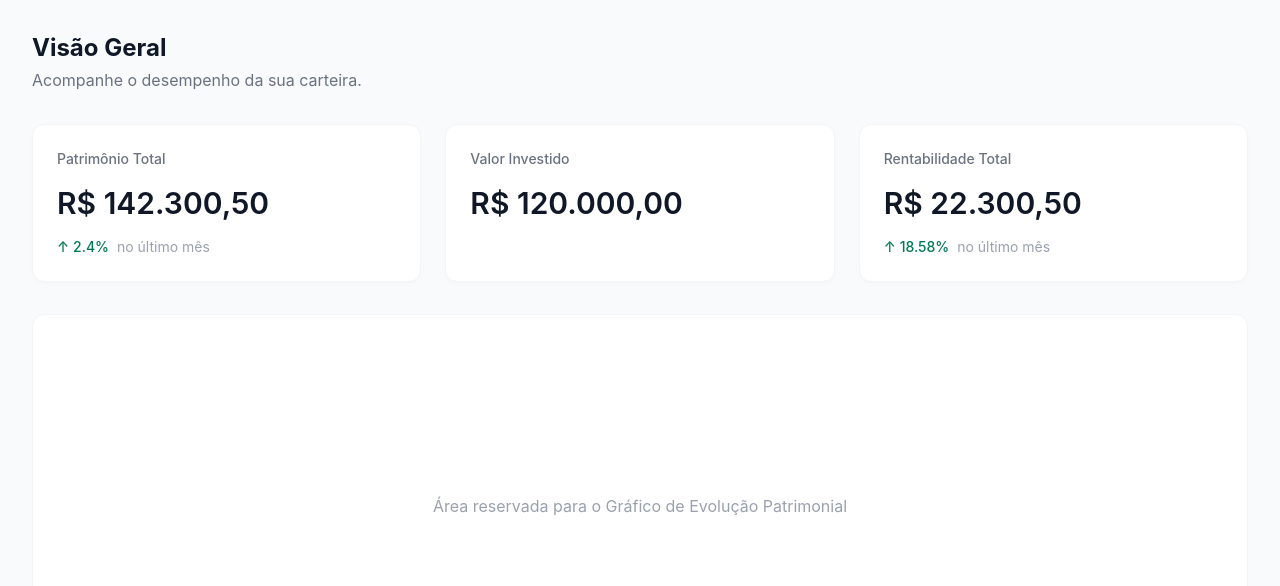
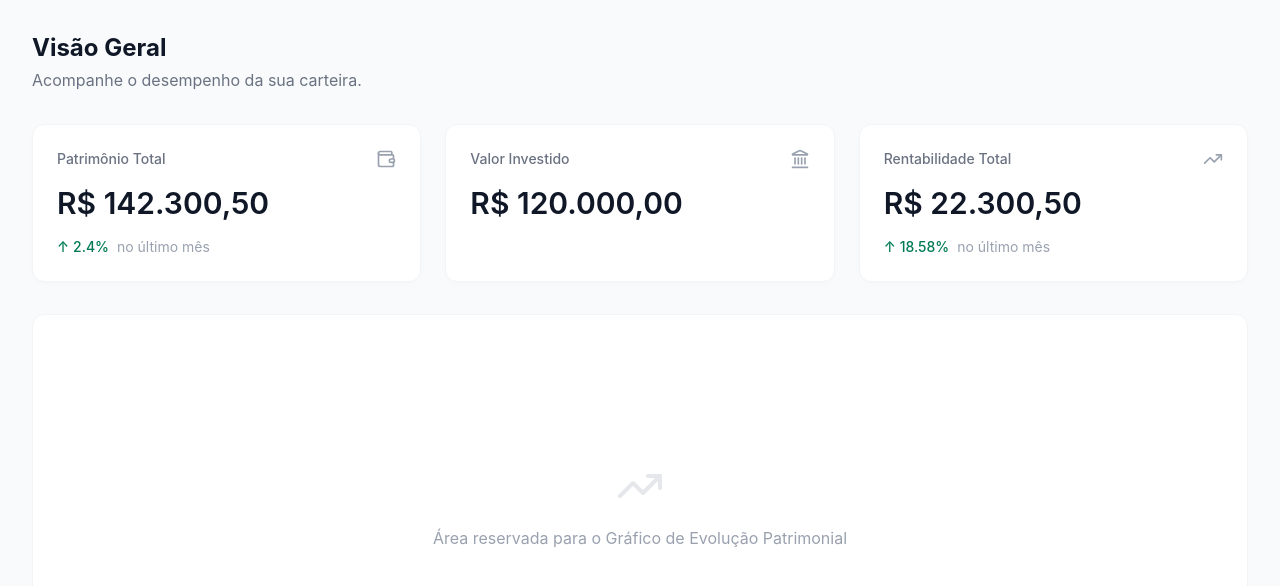
Before and after one commit to elc1090/project2-2026b-guigalmesh, a React (Vite) app in the folder frontend/: page / in a window 1280 px wide. Shown: the top 586 px of the page. Built offline with nearby package versions, Linux system fonts and the light colour scheme; no server answers.

Commit message:
feat: icones

```diff
--- a/frontend/package.json
+++ b/frontend/package.json
@@ -9,6 +9,7 @@
     "preview": "vite preview"
   },
   "dependencies": {
+    "lucide-react": "^1.46.0",
     "react": "^18.3.1",
     "react-dom": "^18.3.1"
   },
--- a/frontend/src/App.tsx
+++ b/frontend/src/App.tsx
@@ -1,5 +1,6 @@
 import { useEffect, useState } from "react";
 import { SummaryCard } from "./components/SummaryCard";
+import { Wallet, TrendingUp, Landmark } from 'lucide-react';
 
 const API_URL = import.meta.env.VITE_API_URL ?? "http://localhost:3333";
 
@@ -23,26 +24,30 @@ export default function App() {
           <p className="text-gray-500 mt-1">Acompanhe o desempenho da sua carteira.</p>
         </header>
 
-        {/* Grid de Cards */}
+        {/* Grid de Cards com Ícones Aplicados */}
         <div className="grid grid-cols-1 md:grid-cols-3 gap-6">
           <SummaryCard
             title="Patrimônio Total"
             value="R$ 142.300,50"
+            icon={<Wallet size={20} />}
             trend={{ value: "2.4%", isPositive: true }}
           />
           <SummaryCard
             title="Valor Investido"
             value="R$ 120.000,00"
+            icon={<Landmark size={20} />}
           />
           <SummaryCard
             title="Rentabilidade Total"
             value="R$ 22.300,50"
+            icon={<TrendingUp size={20} />}
             trend={{ value: "18.58%", isPositive: true }}
           />
         </div>
 
-        {/* Aqui entrarão os gráficos posteriormente */}
-        <div className="bg-white rounded-xl border border-gray-100 h-96 flex items-center justify-center text-gray-400">
+        {/* Espaço para o Gráfico */}
+        <div className="bg-white rounded-xl border border-gray-100 h-96 flex flex-col items-center justify-center text-gray-400">
+          <TrendingUp size={48} className="text-gray-200 mb-4" />
           Área reservada para o Gráfico de Evolução Patrimonial
         </div>
 
```
Also changed, not shown: 1 other file (tests, documents, lock files or other folders).
